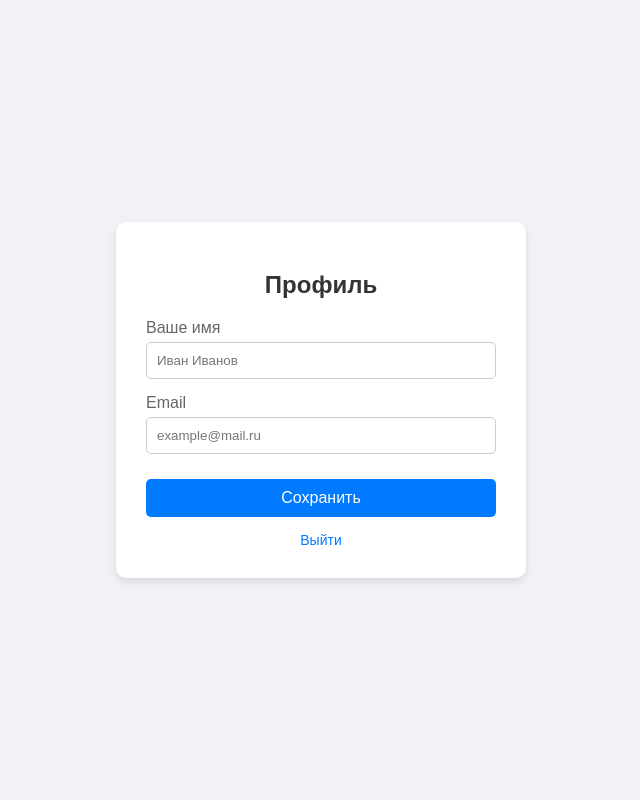
After one commit to IVK0R/IT, a Flask app: page /profile in a window 1280 px wide. The commit adds this page. Shown: the whole page, without its empty margins (319-959 px from the left). Run offline with Flask 3, Linux system fonts and the light colour scheme.

```diff
--- a/src/it/app.py
+++ b/src/it/app.py
@@ -1,19 +1,15 @@
-from flask import Flask, render_template, request, jsonify
+from flask import Flask, render_template, request, jsonify, session
 import mysql.connector
 import hashlib
 import os
 
+salt = os.fsencode('привет')
 def hash_password(password):
-    salt = os.urandom(32)
     password_bytes = password.encode('utf-8')
     hash_object = hashlib.pbkdf2_hmac('sha256', password_bytes, salt, 100000)
     return salt.hex() + '$' + hash_object.hex()
 
-
-app = Flask(__name__)
-
-@app.route('/user_register', methods=['POST'])
-def user_register():
+def connection():
     req = request.get_json()
     cnx = mysql.connector.connect(
         host="185.114.247.43",
@@ -22,6 +18,12 @@ def user_register():
         user="sch688_vvedenie",
         password="Qwerty123")
 
+app = Flask(__name__)
+
+
+@app.route('/user_register', methods=['POST'])
+def user_registration():
+    connection()
     name = req['name']
     login = req['email']
     password_hash = hash_password(req['password'])  # хешируем пароль
@@ -40,6 +42,21 @@ def user_register():
     return 'Пользователь успешно зарегистрирован'
 
 
+@app.route('/user_authorization', methods=['POST'])
+def user_authorization():
+    connection()
+    login = req['email']
+    password_hash = hash_password(req['password'])
+    date = (name, login, password_hash)
+    cur = cnx.cursor()
+
+    rows = cur.execute('SELECT * FROM users WHERE email=%s AND password_hash=%s', date)
+    cnx.commit()
+    cnx.close()
+    return {'result': True}
+
+    return 'Пользователь успешно зарегистрирован'
+
 @app.route("/login")
 def login():
     return render_template('login.html')
@@ -48,4 +65,8 @@ def login():
 def registration():
     return render_template('registration.html')
 
+@app.route("/profile")
+def profile():
+    return render_template('profile.html')
+
 app.run()
--- a/src/it/static/script.js
+++ b/src/it/static/script.js
@@ -15,7 +15,22 @@ $(document).ready(function(){
                 data: JSON.stringify({
                     name: $('#fullname').val(),
                     password: $('#password').val(),
-                    email: $('#email').val()
+                    email: $('#username').val()
+                })
+            })
+        }
+    })
+    $('#burmalda').on('submit',function(e){
+        e.preventDefault();
+        if (err == 0){
+            $.ajax({
+                url: '/user_register',
+                method: 'POST',
+                contentType: 'application/json',
+                data: JSON.stringify({
+                    name: $('#fullname').val(),
+                    password: $('#password').val(),
+                    email: $('#username').val()
                 })
             })
         }
--- /dev/null
+++ b/src/it/templates/profile.html
@@ -0,0 +1,114 @@
+<!DOCTYPE html>
+<html lang="ru">
+<head>
+    <meta charset="UTF-8">
+    <meta name="viewport" content="width=device-width, initial-scale=1.0">
+    <title>Профиль</title>
+    <style>
+        /* Те же стили, что и на страницах входа и регистрации */
+        body {
+            font-family: Arial, sans-serif;
+            background-color: #f0f2f5;
+            display: flex;
+            justify-content: center;
+            align-items: center;
+            height: 100vh;
+            margin: 0;
+        }
+
+        .card {
+            background-color: white;
+            padding: 30px;
+            border-radius: 10px;
+            box-shadow: 0 4px 8px rgba(0, 0, 0, 0.1);
+            width: 100%;
+            max-width: 350px;
+        }
+
+        .card h2 {
+            text-align: center;
+            margin-bottom: 20px;
+            color: #333;
+        }
+
+        .form-group {
+            margin-bottom: 15px;
+        }
+
+        .form-group label {
+            display: block;
+            margin-bottom: 5px;
+            color: #666;
+        }
+
+        .form-group input {
+            width: 100%;
+            padding: 10px;
+            border: 1px solid #ccc;
+            border-radius: 5px;
+            box-sizing: border-box;
+        }
+
+        button {
+            width: 100%;
+            padding: 10px;
+            background-color: #007bff; /* Синий цвет — основное действие */
+            color: white;
+            border: none;
+            border-radius: 5px;
+            cursor: pointer;
+            font-size: 16px;
+            transition: background 0.3s;
+            margin-top: 10px;
+        }
+
+        button:hover {
+            background-color: #0056b3;
+        }
+
+        .switch-link {
+            text-align: center;
+            margin-top: 15px;
+            font-size: 14px;
+        }
+
+        .switch-link a {
+            color: #007bff;
+            text-decoration: none;
+        }
+
+        .switch-link a:hover {
+            text-decoration: underline;
+        }
+    </style>
+</head>
+<body>
+
+    <div class="card">
+        <h2>Профиль</h2>
+        <form action="/user_profile" method="post" id="profile">
+            <!-- Поле Имя -->
+            <div class="form-group">
+                <label for="fullname">Ваше имя</label>
+                <input type="text" id="fullname" name="fullname" placeholder="Иван Иванов" required>
+            </div>
+
+            <!-- Поле Email -->
+            <div class="form-group">
+                <label for="email">Email</label>
+                <input type="email" id="email" name="email" placeholder="example@mail.ru" required>
+            </div>
+
+            <button type="submit">Сохранить</button>
+        </form>
+
+        <!-- Ссылка на выход -->
+        <div class="switch-link">
+            <a href="/logout">Выйти</a>
+        </div>
+    </div>
+
+</body>
+<script src="https://cdnjs.cloudflare.com/ajax/libs/jquery/3.7.1/jquery.js" integrity="sha512-+k1pnlgt4F1H8L7t3z95o3/KO+o78INEcXTbnoJQ/F2VqDVhWoaiVml/OEHv9HsVgxUaVW+IbiZPUJQfF/YxZw==" crossorigin="anonymous" referrerpolicy="no-referrer"></script>
+<script src="../static/script.js"></script>
+</html>
--- a/src/it/templates/registration.html
+++ b/src/it/templates/registration.html
@@ -5,7 +5,7 @@
     <meta name="viewport" content="width=device-width, initial-scale=1.0">
     <title>Регистрация</title>
     <style>
-        /* Те же стили, что и на странице входа */
+        /* Те же стили, что и на страницах входа и профиля */
         body {
             font-family: Arial, sans-serif;
             background-color: #f0f2f5;
@@ -52,7 +52,7 @@
         button {
             width: 100%;
             padding: 10px;
-            background-color: #28a745; /* Зеленый цвет для регистрации (отличие) */
+            background-color: #28a745; /* Зелёный цвет для регистрации (отличие) */
             color: white;
             border: none;
             border-radius: 5px;
@@ -66,7 +66,6 @@
             background-color: #218838;
         }
 
-        /* Дополнительный стиль для ссылки внизу */
         .switch-link {
             text-align: center;
             margin-top: 15px;
```
Also changed, not shown: src/it/templates/login.html (+31 -18 lines).
